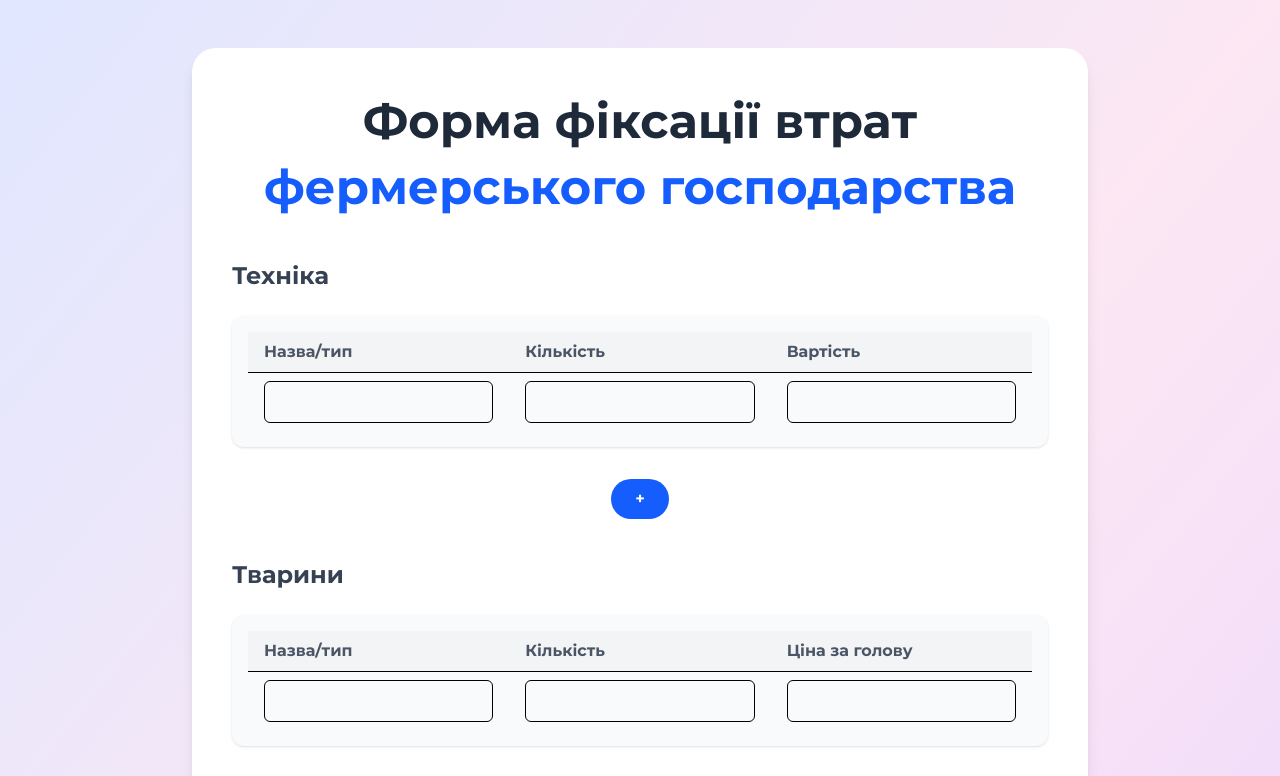
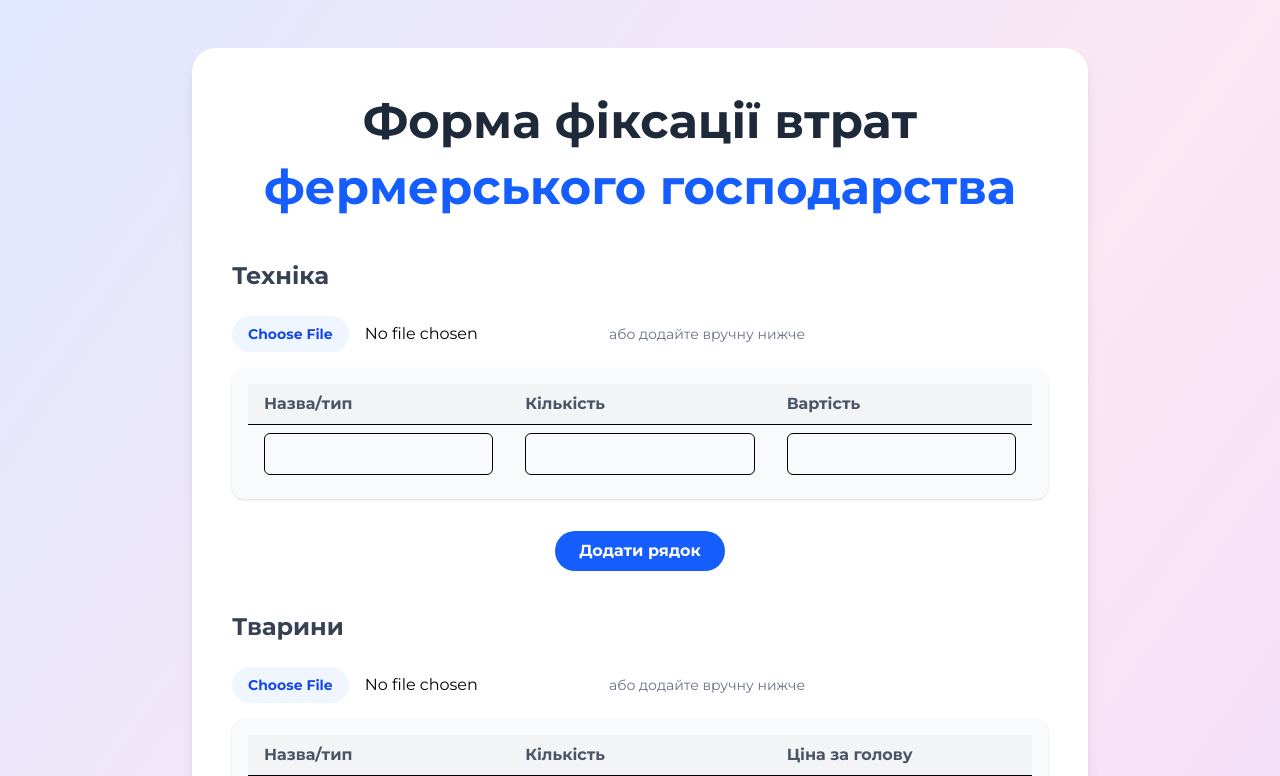
Before and after one commit to eugenekravchuk/agriculture-losses, a Next.js app in the folder frontend/: page /loss-form in a window 1280 px wide. Shown: the top 776 px of the page. Built offline with nearby package versions, Linux system fonts and the light colour scheme.

Commit message:
added functionality for csv uploading

```diff
--- a/frontend/package.json
+++ b/frontend/package.json
@@ -14,6 +14,7 @@
     "jspdf": "^3.0.1",
     "lucide-react": "^0.503.0",
     "next": "15.3.1",
+    "papaparse": "^5.5.2",
     "react": "^19.0.0",
     "react-chartjs-2": "^5.3.0",
     "react-dom": "^19.0.0",
--- a/frontend/src/app/loss-form/TableSection.tsx
+++ b/frontend/src/app/loss-form/TableSection.tsx
@@ -1,20 +1,16 @@
-"use client";
+'use client';
 
 import React, { useState } from "react";
+import Papa from "papaparse";
 
-interface TableSectionProps<T> {
+interface TableSectionProps {
   title: string;
   columns: string[];
-  items: T[];
-  setItems: React.Dispatch<React.SetStateAction<T[]>>;
+  items: any[];
+  setItems: (items: any[]) => void;
 }
 
-export default function TableSection<T extends object>({
-  title,
-  columns,
-  items,
-  setItems,
-}: TableSectionProps<T>) {
+export default function TableSection({ title, columns, items, setItems }: TableSectionProps) {
   const [newRow, setNewRow] = useState<string[]>(columns.map(() => ""));
   const [errors, setErrors] = useState("");
 
@@ -25,25 +21,18 @@ export default function TableSection<T extends object>({
   };
 
   const validateNewRow = () => {
-    for (let i = 0; i < columns.length; i++) {
-      const value = newRow[i].trim();
-      const colName = columns[i].toLowerCase();
+    let hasError = false;
+    newRow.forEach((cell, colIdx) => {
+      const isNumericColumn = columns[colIdx].toLowerCase().includes('кількість') ||
+                               columns[colIdx].toLowerCase().includes('площа') ||
+                               columns[colIdx].toLowerCase().includes('ціна') ||
+                               columns[colIdx].toLowerCase().includes('вартість');
 
-      if (!value) {
-        return "Всі поля повинні бути заповнені.";
+      if (isNumericColumn && cell && isNaN(Number(cell))) {
+        hasError = true;
       }
-
-      const isNumericColumn =
-        colName.includes("кількість") ||
-        colName.includes("площа") ||
-        colName.includes("ціна") ||
-        colName.includes("вартість");
-
-      if (isNumericColumn && isNaN(Number(value))) {
-        return `Поле "${columns[i]}" повинно бути числом.`;
-      }
-    }
-    return "";
+    });
+    return hasError ? "Помилка: введено неправильний формат числа." : "";
   };
 
   const handleAddRow = () => {
@@ -53,72 +42,78 @@ export default function TableSection<T extends object>({
       return;
     }
 
-    const mappedRow: any = {};
+    if (newRow.some(cell => cell.trim() !== "")) {
+      const formattedRow = newRow.map((cell, idx) => {
+        const isNumericColumn = columns[idx].toLowerCase().includes('кількість') ||
+                                columns[idx].toLowerCase().includes('площа') ||
+                                columns[idx].toLowerCase().includes('ціна') ||
+                                columns[idx].toLowerCase().includes('вартість');
+        return isNumericColumn ? Number(cell) : cell;
+      });
 
-    columns.forEach((col, idx) => {
-      const colName = col.toLowerCase();
-      const value = newRow[idx].trim();
+      setItems([...items, formattedRow]);
+    }
 
-      // intelligently parse numbers if column looks numeric
-      const isNumericColumn =
-        colName.includes("кількість") ||
-        colName.includes("площа") ||
-        colName.includes("ціна") ||
-        colName.includes("вартість");
-
-      mappedRow[getMappedField(colName)] = isNumericColumn
-        ? Number(value)
-        : value;
-    });
-
-    setItems((prev) => [...prev, mappedRow]);
     setNewRow(columns.map(() => ""));
     setErrors("");
   };
 
-  const getMappedField = (colName: string) => {
-    if (colName.includes("кількість")) return "quantity";
-    if (colName.includes("площа")) return "area_m2";
-    if (colName.includes("вартість") || colName.includes("вартість об'єкта"))
-      return "price";
-    if (colName.includes("ціна за голову")) return "price_per_unit";
-    if (colName.includes("ціна за відновлення")) return "repair_price_per_m2";
-    return "name";
+  const handleCsvUpload = (e: React.ChangeEvent<HTMLInputElement>) => {
+    const file = e.target.files?.[0];
+    if (!file) return;
+
+    Papa.parse(file, {
+      header: true,
+      skipEmptyLines: true,
+      complete: (result) => {
+        const parsedData = result.data as any[];
+        const mappedData = parsedData.map(item => Object.values(item));
+        setItems(mappedData);
+      },
+      error: (error) => {
+        console.error('Помилка при парсингу CSV:', error);
+        setErrors('Не вдалося завантажити CSV');
+      }
+    });
   };
 
   return (
     <div className="space-y-6">
       <h2 className="text-2xl font-bold text-gray-700">{title}</h2>
 
+      <div className="flex items-center gap-4 mb-4">
+        <input
+          type="file"
+          accept=".csv"
+          onChange={handleCsvUpload}
+          className="file:mr-4 file:py-2 file:px-4
+                     file:rounded-full file:border-0
+                     file:text-sm file:font-semibold
+                     file:bg-blue-50 file:text-blue-700
+                     hover:file:bg-blue-100
+                     transition"
+        />
+        <span className="text-gray-500 text-sm">або додайте вручну нижче</span>
+      </div>
+
       <div className="bg-gray-50 rounded-xl shadow-sm p-4">
-        <div
-          className={`overflow-x-auto ${
-            items.length > 5 ? "max-h-80 overflow-y-auto" : ""
-          }`}
-        >
+        <div className={`overflow-x-auto ${items.length > 5 ? 'max-h-80 overflow-y-auto' : ''}`}>
           <table className="w-full text-left table-auto">
             <thead className="sticky top-0 bg-gray-100">
               <tr>
                 {columns.map((col, idx) => (
-                  <th
-                    key={idx}
-                    className="px-4 py-2 text-gray-600 font-semibold"
-                  >
-                    {col}
-                  </th>
+                  <th key={idx} className="px-4 py-2 text-gray-600 font-semibold">{col}</th>
                 ))}
               </tr>
             </thead>
             <tbody>
               {items.map((row, rowIndex) => (
                 <tr key={rowIndex} className="border-t">
-                  {columns.map((col, colIndex) => (
+                  {row.map((cell: any, colIndex: number) => (
                     <td key={colIndex} className="px-4 py-2">
                       <input
                         type="text"
-                        value={
-                          (row as any)[getMappedField(col.toLowerCase())] ?? ""
-                        }
+                        value={cell}
                         disabled
                         className="w-full bg-transparent text-gray-800"
                         readOnly
@@ -127,16 +122,13 @@ export default function TableSection<T extends object>({
                   ))}
                 </tr>
               ))}
-              {/* New Row */}
               <tr className="border-t">
                 {newRow.map((cell, colIndex) => (
                   <td key={colIndex} className="px-4 py-2">
                     <input
                       type="text"
                       value={cell}
-                      onChange={(e) =>
-                        handleInputChange(colIndex, e.target.value)
-                      }
+                      onChange={(e) => handleInputChange(colIndex, e.target.value)}
                       className="w-full border rounded-md px-3 py-2 focus:outline-none focus:ring-2 focus:ring-blue-300"
                     />
                   </td>
@@ -154,7 +146,7 @@ export default function TableSection<T extends object>({
           onClick={handleAddRow}
           className="mt-2 bg-blue-600 hover:bg-blue-700 text-white font-bold py-2 px-6 rounded-full transition transform hover:scale-105"
         >
-          +
+          Додати рядок
         </button>
       </div>
     </div>
```
Also changed, not shown: 1 other file (tests, documents, lock files or other folders).
